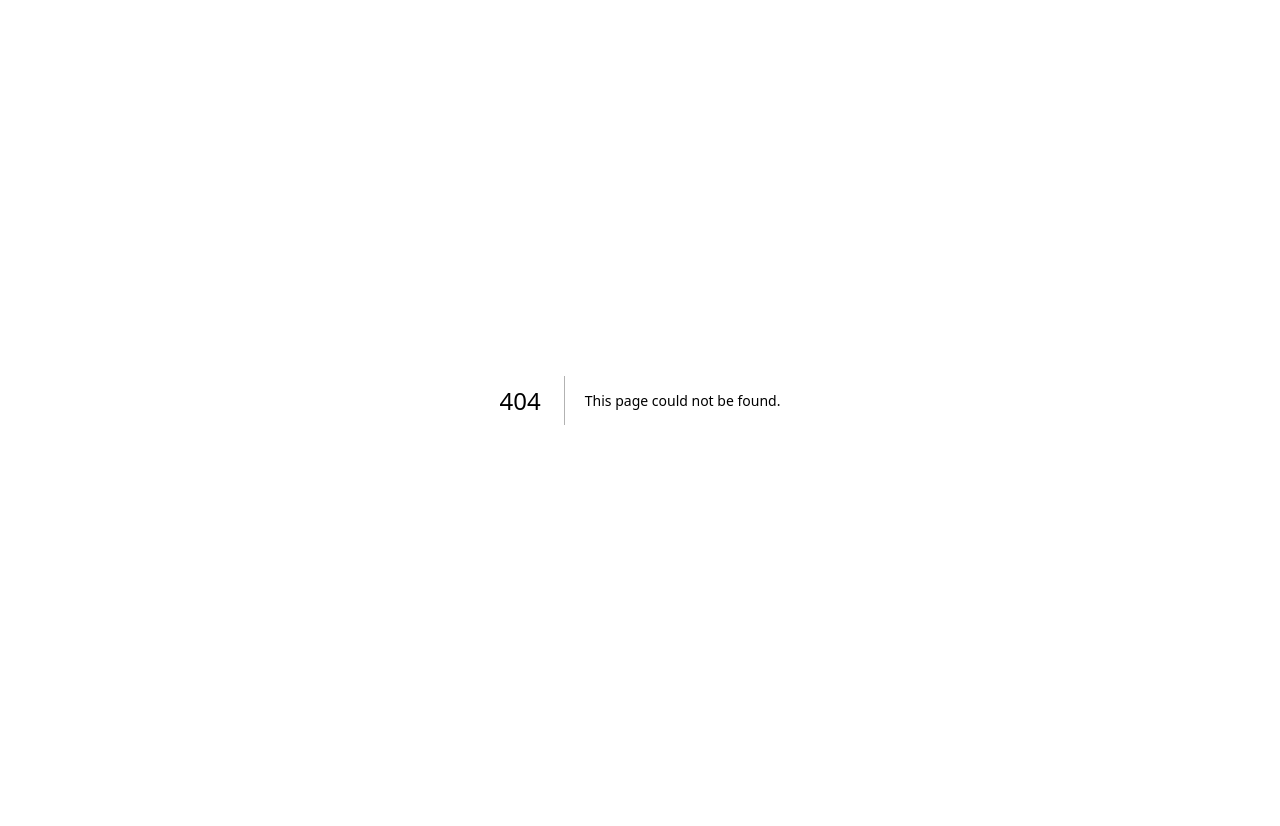
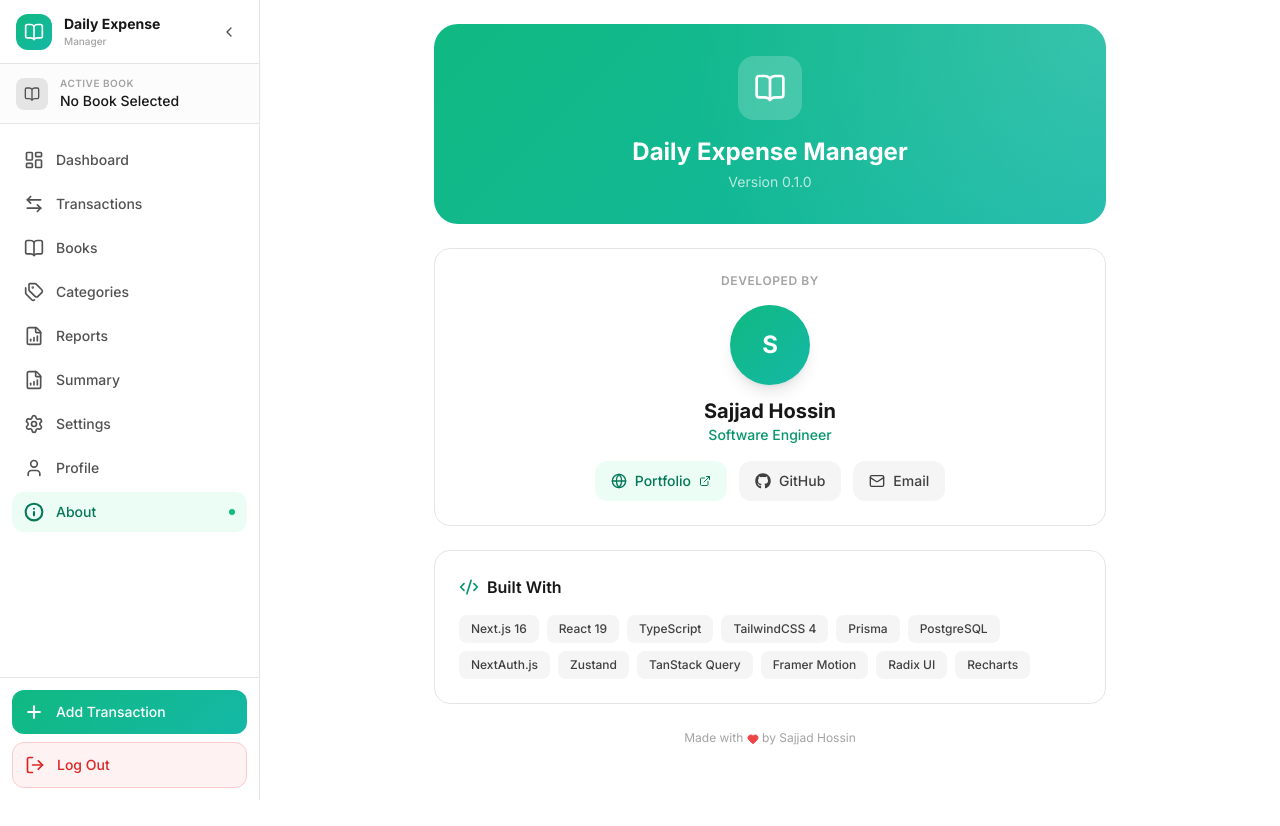
Before and after one commit to Sajjadhossin/daily-expense-manager, a Next.js app: page /about in a window 1280 px wide. Before the commit this address had no page. Shown: the top 826 px of the page. Before the commit the page ends 800 px from the top, so only its background shows below. Built offline with nearby package versions, Linux system fonts and the light colour scheme; no server answers; sample sign-in values are in the browser's storage.

Commit message:
feat: add About page and link in settings for app info and credits

```diff
--- /dev/null
+++ b/src/app/(app)/about/page.tsx
@@ -0,0 +1,132 @@
+'use client';
+
+import { motion } from 'framer-motion';
+import { BookOpen, Code2, Globe, Mail, Heart, ExternalLink } from 'lucide-react';
+import { FaGithub } from 'react-icons/fa';
+
+const fadeUp = {
+  hidden: { opacity: 0, y: 16 },
+  visible: (i: number) => ({
+    opacity: 1,
+    y: 0,
+    transition: { delay: i * 0.08, duration: 0.4, ease: [0.16, 1, 0.3, 1] },
+  }),
+};
+
+const techStack = [
+  'Next.js 16', 'React 19', 'TypeScript', 'TailwindCSS 4',
+  'Prisma', 'PostgreSQL', 'NextAuth.js', 'Zustand',
+  'TanStack Query', 'Framer Motion', 'Radix UI', 'Recharts',
+];
+
+export default function AboutPage() {
+  return (
+    <div className="space-y-6 fade-in max-w-2xl mx-auto pb-8">
+      {/* Header */}
+      <motion.div
+        initial={{ opacity: 0, scale: 0.96 }}
+        animate={{ opacity: 1, scale: 1 }}
+        transition={{ duration: 0.5, ease: [0.16, 1, 0.3, 1] }}
+        className="relative overflow-hidden rounded-3xl gradient-primary p-8 text-center"
+      >
+        <div className="absolute inset-0 bg-[radial-gradient(circle_at_top_right,rgba(255,255,255,0.15),transparent_60%)]" />
+        <div className="relative">
+          <div className="w-16 h-16 rounded-2xl bg-white/20 backdrop-blur-sm flex items-center justify-center mx-auto mb-4">
+            <BookOpen className="w-8 h-8 text-white" />
+          </div>
+          <h1 className="text-2xl font-bold text-white mb-1">Daily Expense Manager</h1>
+          <p className="text-white/70 text-sm">Version 0.1.0</p>
+        </div>
+      </motion.div>
+
+      {/* Developer */}
+      <motion.div
+        custom={0}
+        initial="hidden"
+        animate="visible"
+        variants={fadeUp}
+        className="rounded-2xl border p-6 text-center"
+        style={{ backgroundColor: 'var(--bg-card)', borderColor: 'var(--border-color)' }}
+      >
+        <p className="text-xs uppercase font-semibold text-surface-400 tracking-wider mb-4">
+          Developed by
+        </p>
+        <div className="w-20 h-20 rounded-full gradient-primary flex items-center justify-center text-white text-2xl font-bold mx-auto mb-3 shadow-lg">
+          S
+        </div>
+        <h2 className="text-xl font-bold text-surface-900 dark:text-surface-50">
+          Sajjad Hossin
+        </h2>
+        <p className="text-sm text-primary-600 dark:text-primary-400 font-medium mb-4">
+          Software Engineer
+        </p>
+
+        <div className="flex items-center justify-center gap-3">
+          <a
+            href="https://sajjadhossin.github.io/"
+            target="_blank"
+            rel="noopener noreferrer"
+            className="flex items-center gap-2 px-4 py-2.5 rounded-xl bg-primary-50 dark:bg-primary-950/30 text-primary-700 dark:text-primary-300 text-sm font-medium hover:bg-primary-100 dark:hover:bg-primary-900/40 transition-colors"
+          >
+            <Globe className="w-4 h-4" />
+            Portfolio
+            <ExternalLink className="w-3 h-3" />
+          </a>
+          <a
+            href="https://github.com/Sajjadhossin"
+            target="_blank"
+            rel="noopener noreferrer"
+            className="flex items-center gap-2 px-4 py-2.5 rounded-xl bg-surface-100 dark:bg-surface-800 text-surface-700 dark:text-surface-300 text-sm font-medium hover:bg-surface-200 dark:hover:bg-surface-700 transition-colors"
+          >
+            <FaGithub className="w-4 h-4" />
+            GitHub
+          </a>
+          <a
+            href="mailto:sajjadhossin.cse@gmail.com"
+            className="flex items-center gap-2 px-4 py-2.5 rounded-xl bg-surface-100 dark:bg-surface-800 text-surface-700 dark:text-surface-300 text-sm font-medium hover:bg-surface-200 dark:hover:bg-surface-700 transition-colors"
+          >
+            <Mail className="w-4 h-4" />
+            Email
+          </a>
+        </div>
+      </motion.div>
+
+      {/* Tech Stack */}
+      <motion.div
+        custom={1}
+        initial="hidden"
+        animate="visible"
+        variants={fadeUp}
+        className="rounded-2xl border p-6"
+        style={{ backgroundColor: 'var(--bg-card)', borderColor: 'var(--border-color)' }}
+      >
+        <div className="flex items-center gap-2 mb-4">
+          <Code2 className="w-5 h-5 text-primary-600 dark:text-primary-400" />
+          <h3 className="font-semibold text-surface-900 dark:text-surface-50">Built With</h3>
+        </div>
+        <div className="flex flex-wrap gap-2">
+          {techStack.map((tech) => (
+            <span
+              key={tech}
+              className="px-3 py-1.5 rounded-lg bg-surface-100 dark:bg-surface-800 text-surface-700 dark:text-surface-300 text-xs font-medium"
+            >
+              {tech}
+            </span>
+          ))}
+        </div>
+      </motion.div>
+
+      {/* Footer */}
+      <motion.p
+        custom={2}
+        initial="hidden"
+        animate="visible"
+        variants={fadeUp}
+        className="text-center text-xs leading-relaxed"
+        style={{ color: 'var(--text-muted)' }}
+      >
+        Made with <Heart className="w-3 h-3 inline text-expense-500 fill-expense-500" /> by Sajjad Hossin
+      </motion.p>
+    </div>
+  );
+}
--- a/src/app/(app)/layout.tsx
+++ b/src/app/(app)/layout.tsx
@@ -19,6 +19,7 @@ import {
   TrendingUp,
   TrendingDown,
   LogOut,
+  Info,
 } from 'lucide-react';
 import { AuthGuard } from '@/components/auth/auth-guard';
 import { signOut } from 'next-auth/react';
@@ -46,6 +47,7 @@ const sidebarNavItems = [
   { href: '/summary', label: 'Summary', icon: FileBarChart },
   { href: '/settings', label: 'Settings', icon: Settings },
   { href: '/profile', label: 'Profile', icon: User },
+  { href: '/about', label: 'About', icon: Info },
 ];
 
 /* ============================================
--- a/src/app/(app)/settings/page.tsx
+++ b/src/app/(app)/settings/page.tsx
@@ -2,7 +2,7 @@
 
 import { useRouter } from 'next/navigation';
 import Image from 'next/image';
-import { LogOut, Moon, ChevronRight, BookOpen, Tags, FileBarChart } from 'lucide-react';
+import { LogOut, Moon, ChevronRight, BookOpen, Tags, FileBarChart, Info } from 'lucide-react';
 
 import { signOut } from 'next-auth/react';
 import { useProfile } from '@/lib/hooks/use-profile';
@@ -121,6 +121,28 @@ export default function SettingsPage() {
         </div>
       </div>
 
+      {/* About */}
+      <div className="space-y-2">
+        <p className="text-xs font-semibold text-surface-400 uppercase tracking-wider px-1">
+          About
+        </p>
+        <div className="bg-surface-50 dark:bg-surface-900/50 border border-surface-200 dark:border-surface-800 rounded-2xl overflow-hidden">
+          <button
+            onClick={() => router.push('/about')}
+            className="w-full p-4 flex items-center gap-3 text-left hover:bg-surface-100/50 dark:hover:bg-surface-800/50 transition-colors active:scale-[0.99]"
+          >
+            <div className="w-10 h-10 rounded-xl bg-primary-50 dark:bg-primary-950/30 flex items-center justify-center">
+              <Info className="w-5 h-5 text-primary-600 dark:text-primary-400" />
+            </div>
+            <div className="flex-1 min-w-0">
+              <p className="font-medium text-sm text-surface-900 dark:text-surface-50">About & Credits</p>
+              <p className="text-xs text-surface-500">App info, developer, tech stack</p>
+            </div>
+            <ChevronRight className="w-4 h-4 text-surface-400 flex-shrink-0" />
+          </button>
+        </div>
+      </div>
+
       {/* Logout Button */}
       <div className="pt-4">
         <Button
```
